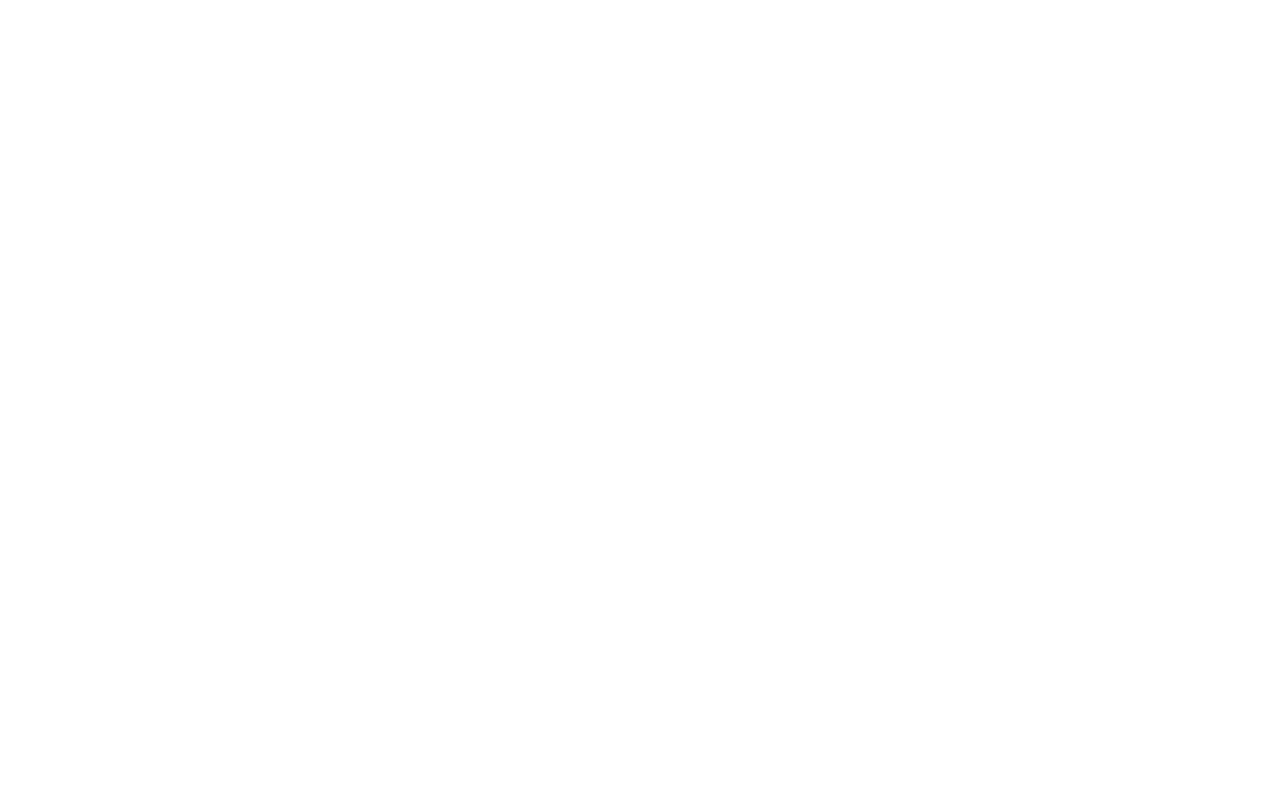
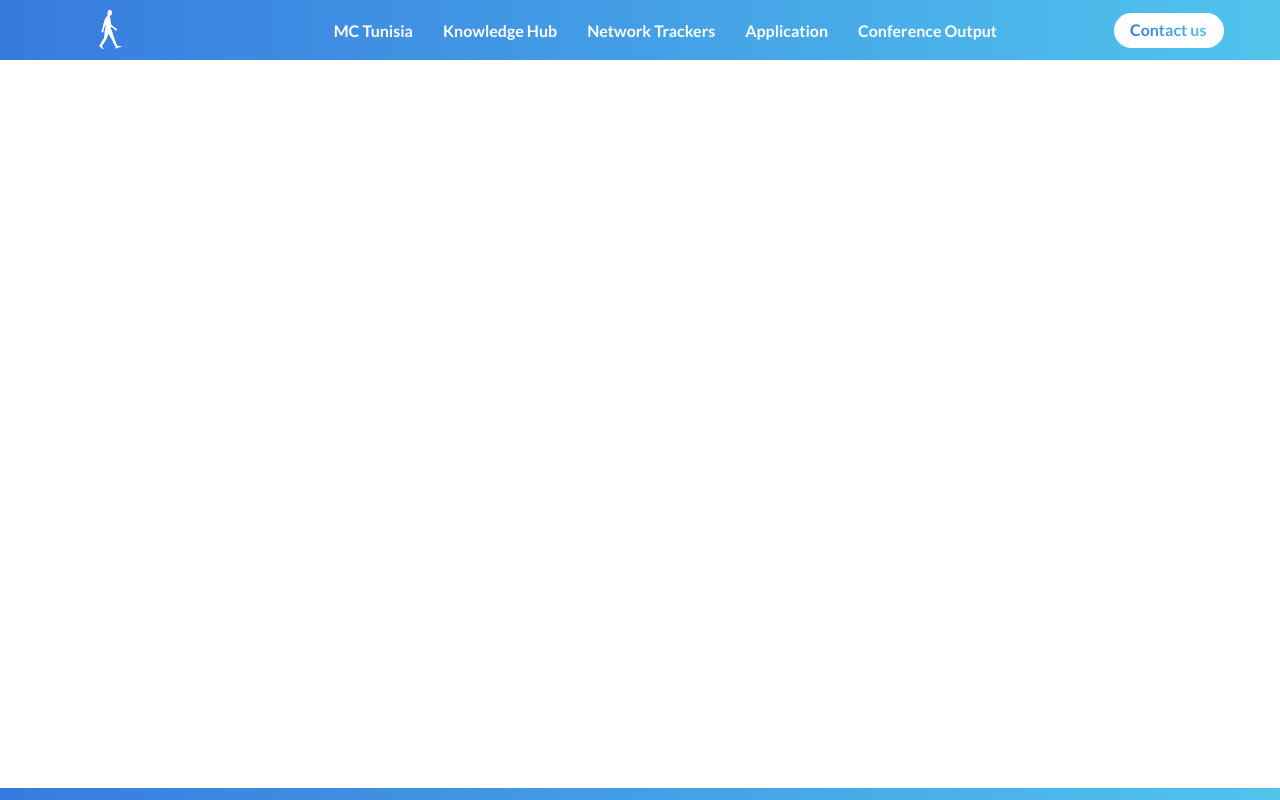
Before and after one commit to MC-Tunisia-Information-Management/APP-WEB-FRONT, a React (Create React App) app: page /knowledge-hub in a window 1280 px wide. Before the commit this address had no page. Shown: the top 800 px of the page. Built offline with nearby package versions, Linux system fonts and the light colour scheme; a web font is replaced by a local one.

Commit message:
bdit fel pages lokhrin

```diff
--- a/src/App.jsx
+++ b/src/App.jsx
@@ -1,5 +1,8 @@
 import { BrowserRouter, Routes, Route} from 'react-router-dom';
 import Home from './components/Home/Home';
+import KnowledgeHub from './components/KnowledgeHub/KnowledgeHub';
+import ConferenceOutputs from './components/ConferenceOutputs/ConferenceOutputs';
+import NetworkTracker from './components/NetworkTracker/NetworkTracker';
 
 
 function App() {
@@ -10,6 +13,9 @@
           <Routes>
             <Route path="/home" element={<Home />} />
             <Route path="/" element={<Home />} />
+            <Route path="/knowledge-hub" element={<KnowledgeHub />} />
+            <Route path="/conference-outputs" element={<ConferenceOutputs />} />
+            <Route path='/network-tracker' element={<NetworkTracker />} />
           </Routes>
         </main>
       </BrowserRouter>
--- /dev/null
+++ b/src/components/ConferenceOutputs/ConferenceOutputs.jsx
@@ -0,0 +1,9 @@
+import React from 'react'
+
+function ConferenceOutputs() {
+  return (
+    <div>ConferenceOutputs</div>
+  )
+}
+
+export default ConferenceOutputs
--- /dev/null
+++ b/src/components/KnowledgeHub/KnowledgeHub.jsx
@@ -0,0 +1,28 @@
+import React from 'react'
+import NavBar from '../NavBar/NavBar'
+import Footer from '../Footer/Footer'
+import './knowledgehub.css'
+import background from '../../assests/background-try-one.png'
+
+function KnowledgeHub() {
+  return (
+    <>
+        <section className='knowledgehub'>
+            <NavBar />
+            <div className='main-page'>
+                <div>
+
+                </div>
+
+
+            </div>
+            <Footer />
+        </section>
+
+
+
+    </>
+  )
+}
+
+export default KnowledgeHub
--- /dev/null
+++ b/src/components/KnowledgeHub/knowledgehub.css
@@ -0,0 +1,5 @@
+.main-page{
+    background-color: white;
+    height: 91vh;
+    margin-top: 60px;
+}
--- /dev/null
+++ b/src/components/NetworkTracker/NetworkTracker.jsx
@@ -0,0 +1,9 @@
+import React from 'react'
+
+function NetworkTracker() {
+  return (
+    <div>NetworkTracker</div>
+  )
+}
+
+export default NetworkTracker
```
Also changed, not shown: src/assests/background-try-one.png (added), src/components/ConferenceOutputs/conferenceoutputs.css (added), src/components/NetworkTracker/networktracker.css (added).
